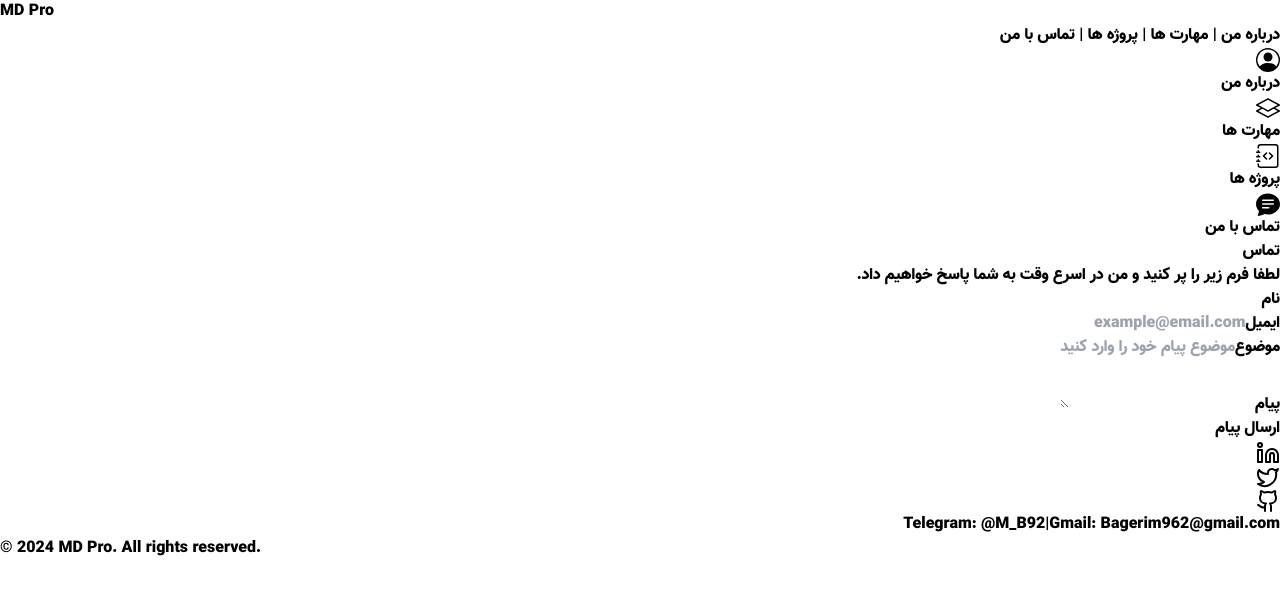
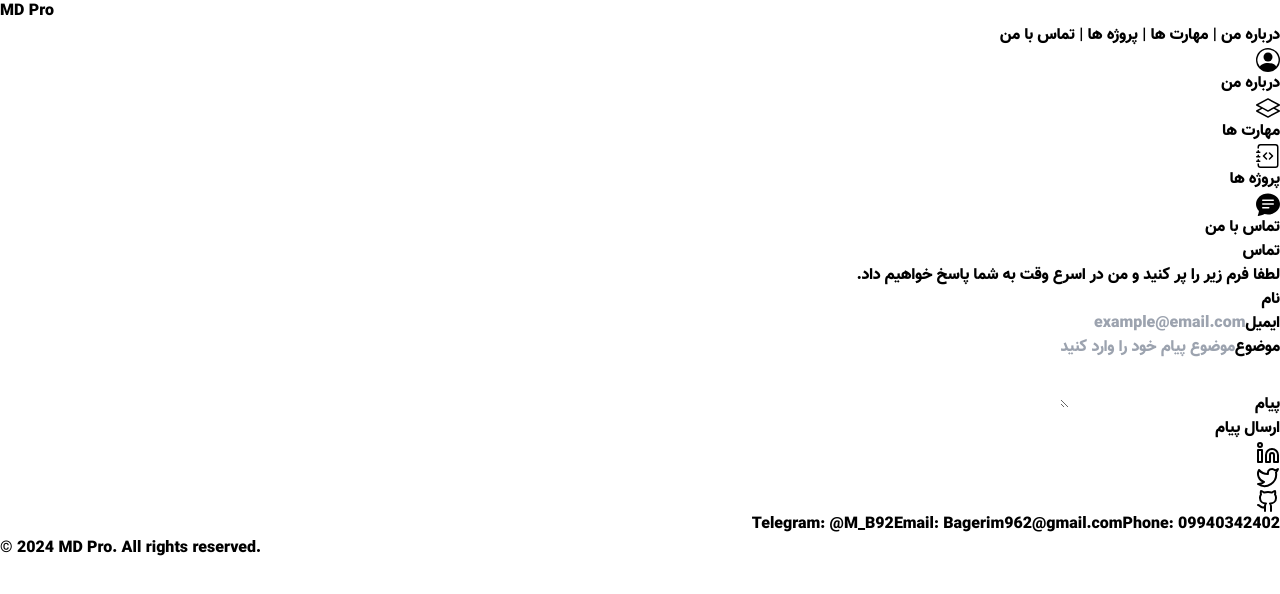
Before and after one commit to Milaadmg023/new-portfolio, a React (Vite) app: page /contact in a window 1280 px wide. Shown: the top 594 px of the page. Built offline with nearby package versions, Linux system fonts and the light colour scheme.

Commit message:
contact section updated

```diff
--- a/src/Pages/Contact.jsx
+++ b/src/Pages/Contact.jsx
@@ -128,10 +128,10 @@ function Contact() {
             </a>
           </div>
         </div>
-        <div className="my-2 flex gap-2 border p-1 border-2 rounded-lg">
+        <div className="my-2 flex gap-2 border p-1 border-2 rounded-lg flex-col lg:flex-row text-center">
           <span>Telegram: @M_B92</span>
-          |
-          <span>Gmail: Bagerim962@gmail.com</span>
+          <span>Email: Bagerim962@gmail.com</span>
+          <span>Phone: 09940342402</span>
         </div>
       </div>
     </>
```
